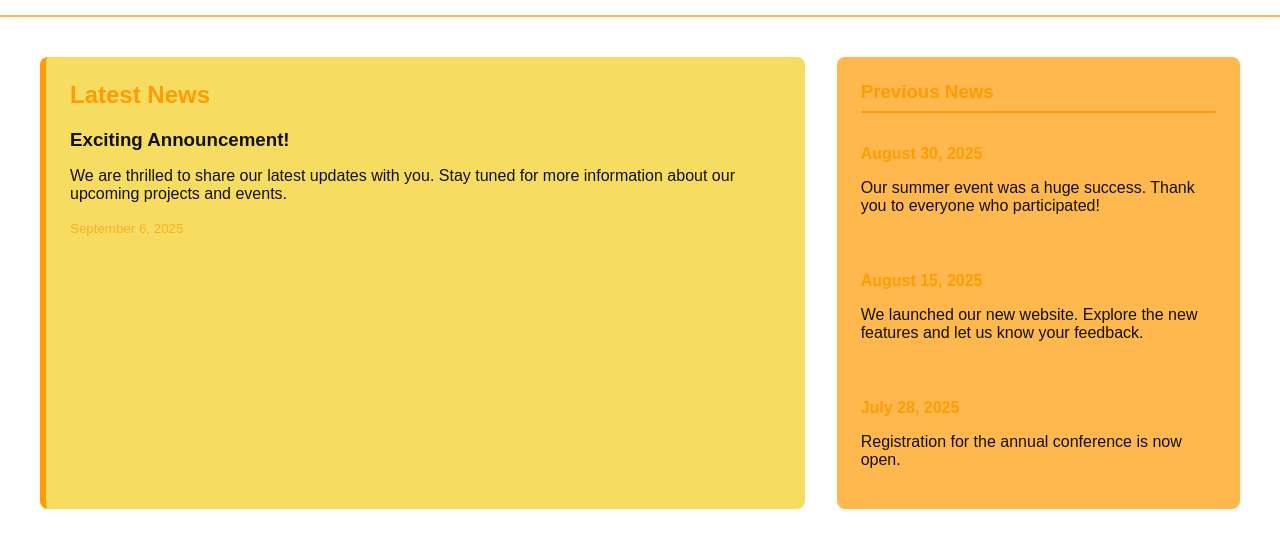
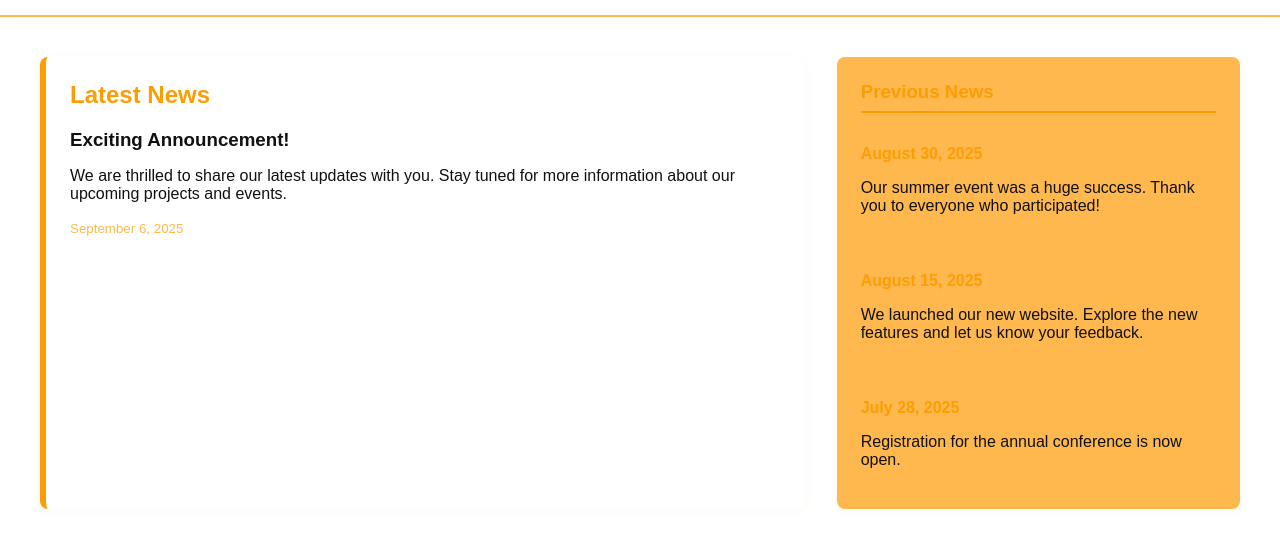
Before and after one commit to bianca1865/official-TSAYAMO, a plain HTML site: page index.html in a window 1280 px wide. Shown: the part 73-620 px from the top of the page. Drawn offline with Linux system fonts and the light colour scheme.

Commit message:
update index

```diff
--- a/index.html
+++ b/index.html
@@ -96,7 +96,7 @@
     }
     .latest-news {
       flex: 2;
-      background: var(--yellow);
+      background: var(--white); /* Changed from var(--yellow) to var(--white) */
       padding: 24px;
       border-radius: 8px;
       box-shadow: 0 2px 8px rgba(255,184,77,0.08);
```
